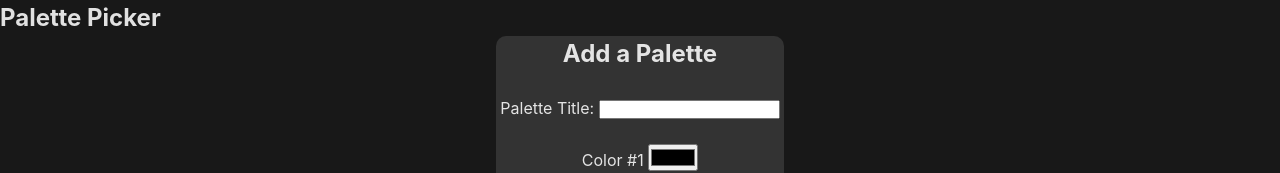
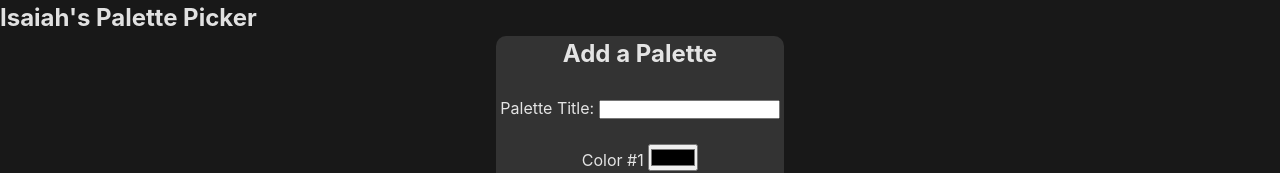
Before and after one commit to zaehicks/solo_project, a website built with Vite: page app/index.html in a window 1280 px wide. Shown: the top 173 px of the page. Built offline with nearby package versions, Linux system fonts and the light colour scheme.

Commit message:
one change

```diff
--- a/app/index.html
+++ b/app/index.html
@@ -8,7 +8,7 @@
   </head>
   <body>
     <header>
-      <h1 id="title_picker">Palette Picker</h1>
+      <h1 id="title_picker"> Isaiah's Palette Picker</h1>
     </header>
     <main>
       <form>
--- a/app/src/style.css
+++ b/app/src/style.css
@@ -115,8 +115,9 @@ button {
   margin: 1rem;
   padding: 5px;
 
+}
 
-}
+
 
 .colorpalBack {
   background: linear-gradient(to bottom, white 50%, black 50%);
```
Also changed, not shown: index.html (+1 -1 lines).
